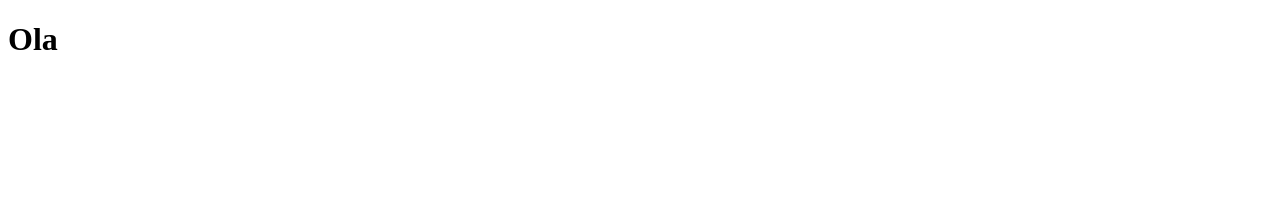
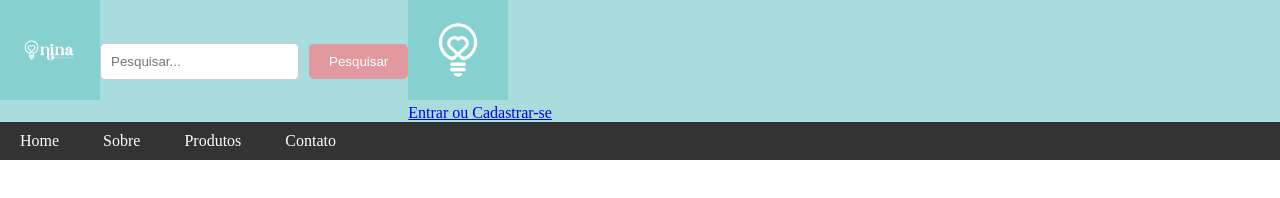
Before and after one commit to sophiasussa/confeitaria, a plain HTML site: page index.html in a window 1280 px wide. Drawn offline with Linux system fonts and the light colour scheme.

Commit message:
Cabeçalho e menu

```diff
--- a/index.html
+++ b/index.html
@@ -8,6 +8,30 @@
     <link rel="icon" type="image/png" href="img/lampadaRosa.jpeg">
 </head>
 <body>
-    <h1>Ola</h1>
+    <header class="header">
+        <div>
+            <img src="img/WhatsApp Image 2024-04-27 at 10.02.10.jpeg" alt="Logo da empresa" id="logo">
+        </div>
+
+        <div class="search">
+            <input type="text" placeholder="Pesquisar...">
+            <button type="submit">Pesquisar</button>
+        </div>
+
+        <div>
+            <img src="img/lampadaAzul.jpeg" alt="Login" id="login">
+            <a href="https://www.exemplo.com" id="entrar">Entrar ou Cadastrar-se</a>
+        </div>
+    </header>
+
+    <nav>
+        <ul>
+            <li><a href="#">Home</a></li>
+            <li><a href="#">Sobre</a></li>
+            <li><a href="#">Produtos</a></li>
+            <li><a href="#">Contato</a></li>
+        </ul>
+    </nav>
+
 </body>
 </html>
--- a/styles.css
+++ b/styles.css
@@ -1,3 +1,68 @@
-body{
+* {
+    margin: 0;
+    padding: 0;
+}
 
+.header {
+    background-color: #a8dcdd;
+    display: flex;
 }
+
+#logo {
+    max-width: 100px;
+}
+
+#login {
+    max-width: 100px;
+}
+
+#entrar {
+    display: block;
+}
+
+.search {
+    display: flex;
+    align-items: center;
+}
+
+input[type="text"] {
+    padding: 10px;
+    border: 1px solid #ccc;
+    border-radius: 5px;
+    margin-right: 10px;
+}
+
+button[type="submit"] {
+    background-color: #e2989f;
+    color: #fff;
+    border: none;
+    border-radius: 5px;
+    padding: 10px 20px;
+    cursor: pointer;
+}
+
+button[type="submit"]:hover {
+    background-color: #0056b3;
+}
+
+nav ul {
+    list-style-type: none;
+    margin: 0;
+    padding: 0;
+    background-color: #333;
+}
+
+nav ul li {
+    display: inline;
+}
+
+nav ul li a {
+    display: inline-block;
+    padding: 10px 20px;
+    color: white;
+    text-decoration: none;
+}
+
+nav ul li a:hover {
+    background-color: #555;
+}
```
